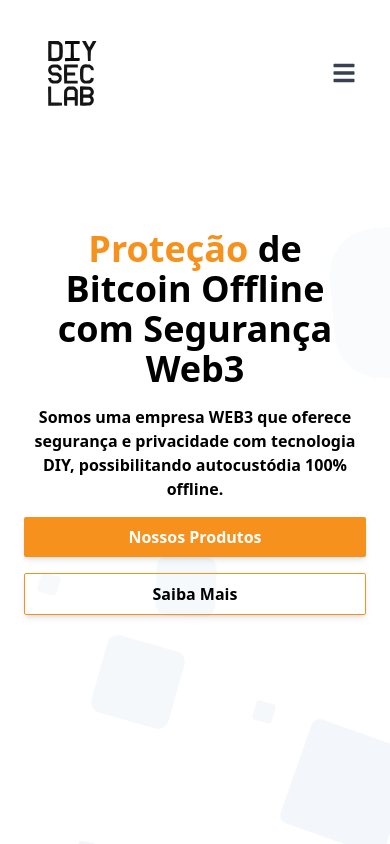
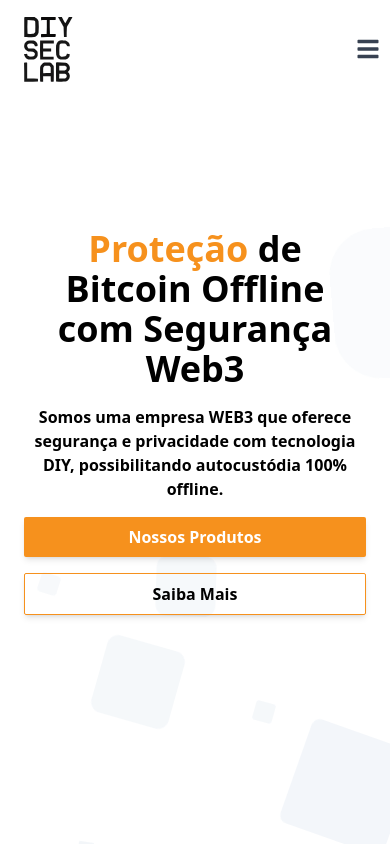
Before and after one commit to Lucasqc04/john-galt, a React (Vite) app: page /pt in a window 390 px wide. Shown: the top 844 px of the page. Built offline with nearby package versions, Linux system fonts and the light colour scheme; no server answers; what tailwindcss-animated would draw is missing.

Commit message:
feat(header): fixed header on the top

```diff
--- a/src/view/layout/Header/Header.tsx
+++ b/src/view/layout/Header/Header.tsx
@@ -1,3 +1,5 @@
+import classNames from 'classnames';
+import { useEffect, useState } from 'react';
 import { createPortal } from 'react-dom';
 import { FaBars, FaMoon, FaSun } from 'react-icons/fa';
 import { MdClose } from 'react-icons/md';
@@ -10,12 +12,27 @@ import { useHeader } from './useHeader';
 
 export default function Header() {
   const { isLargeScreen, menu, theme, products } = useHeader();
+  const [isScrolled, setIsScrolled] = useState(false);
+
+  useEffect(() => {
+    const handleScroll = () => {
+      setIsScrolled(window.scrollY > 0);
+    };
+
+    window.addEventListener('scroll', handleScroll);
+    return () => window.removeEventListener('scroll', handleScroll);
+  }, []);
 
   return (
-    <header className="absolute z-50 top-0 left-0 pt-0 md:p-4 flex items-center justify-between w-full max-w-[100vw]">
+    <header
+      className={classNames(
+        'fixed z-50 top-0 left-0 pt-0 md:p-4 flex items-center justify-between w-full max-w-[100vw] transition-all duration-300',
+        isScrolled && 'shadow-sm bg-primary-light dark:bg-primary-dark',
+      )}
+    >
       <nav
         aria-label="Global"
-        className="w-full flex items-center justify-between p-6 lg:px-8"
+        className="w-full flex items-center justify-between"
       >
         <div className="flex lg:flex-1 justify-center lg:justify-start">
           <Link to={ROUTES.home.call()}>
--- a/src/view/screens/partials/Hero.tsx
+++ b/src/view/screens/partials/Hero.tsx
@@ -42,9 +42,9 @@ export function Hero() {
       <BackgroundAnimated />
       <section
         ref={ref}
-        className="grid grid-cols-1 md:grid-cols-12 px-6 sm:px-4 md:px-8 h-screen"
+        className="grid grid-cols-12 px-6 sm:px-4 md:px-8 h-screen"
       >
-        <article className="h-full col-span-12 md:col-span-6 flex flex-col gap-y-4 items-center justify-center">
+        <article className="h-full col-span-12 md:col-span-6 flex flex-col gap-y-4 justify-center items-center">
           <h1 className="max-w-2xl text-4xl md:text-6xl text-center font-bold whitespace-pre-wrap break-words animate-fade-right animate-once animate-duration-500 animate-delay-300">
             {styleFirstWord(t(LanguageTexts.HeroTitle))}
           </h1>
@@ -63,7 +63,7 @@ export function Hero() {
             </button>
           </div>
         </article>
-        <article className="hidden md:flex h-full col-span-12 md:col-span-6 flex-col gap-y-4 items-center justify-center">
+        <article className="hidden md:flex h-full col-span-12 md:col-span-6 flex-col gap-y-4 justify-center items-center">
           <img
             src={HeroImage}
             alt="NFT/Crypto Image"
```
